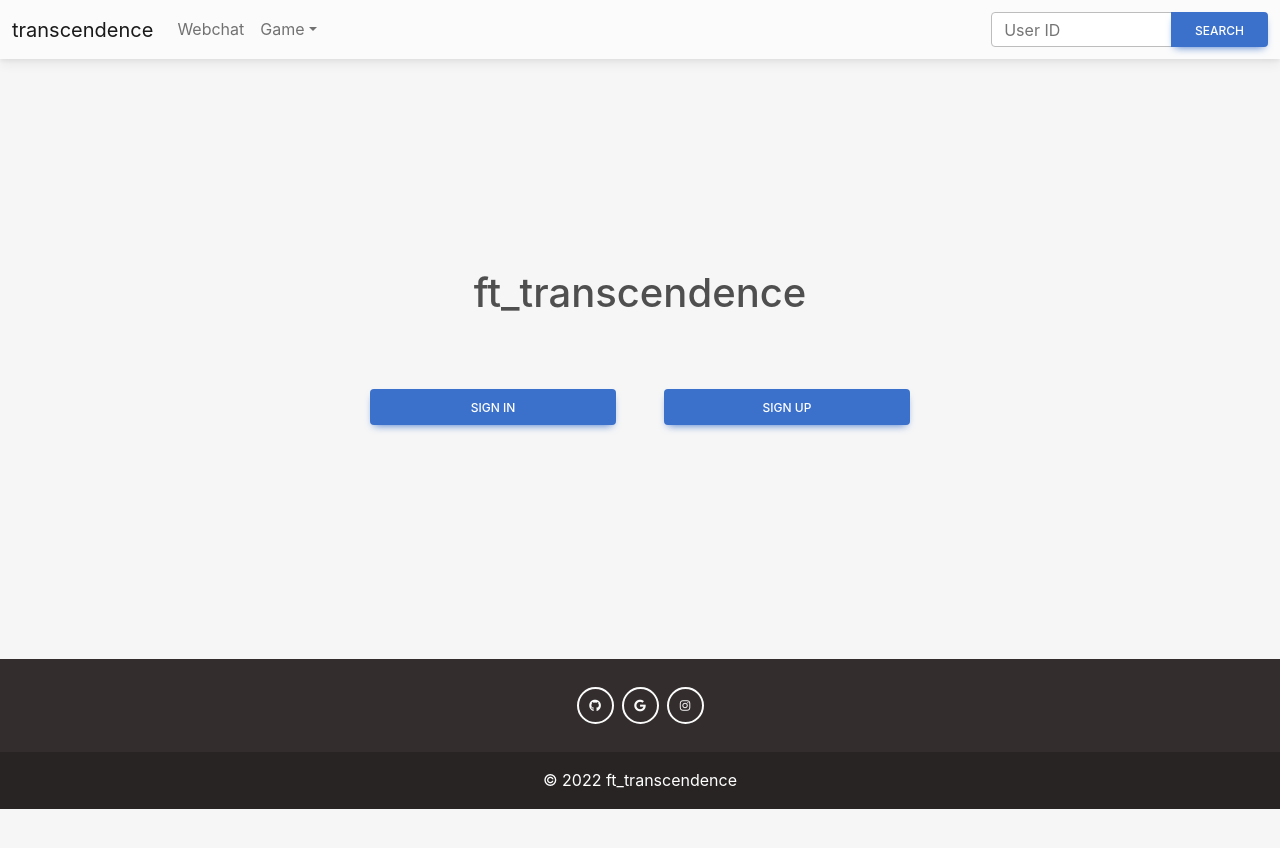
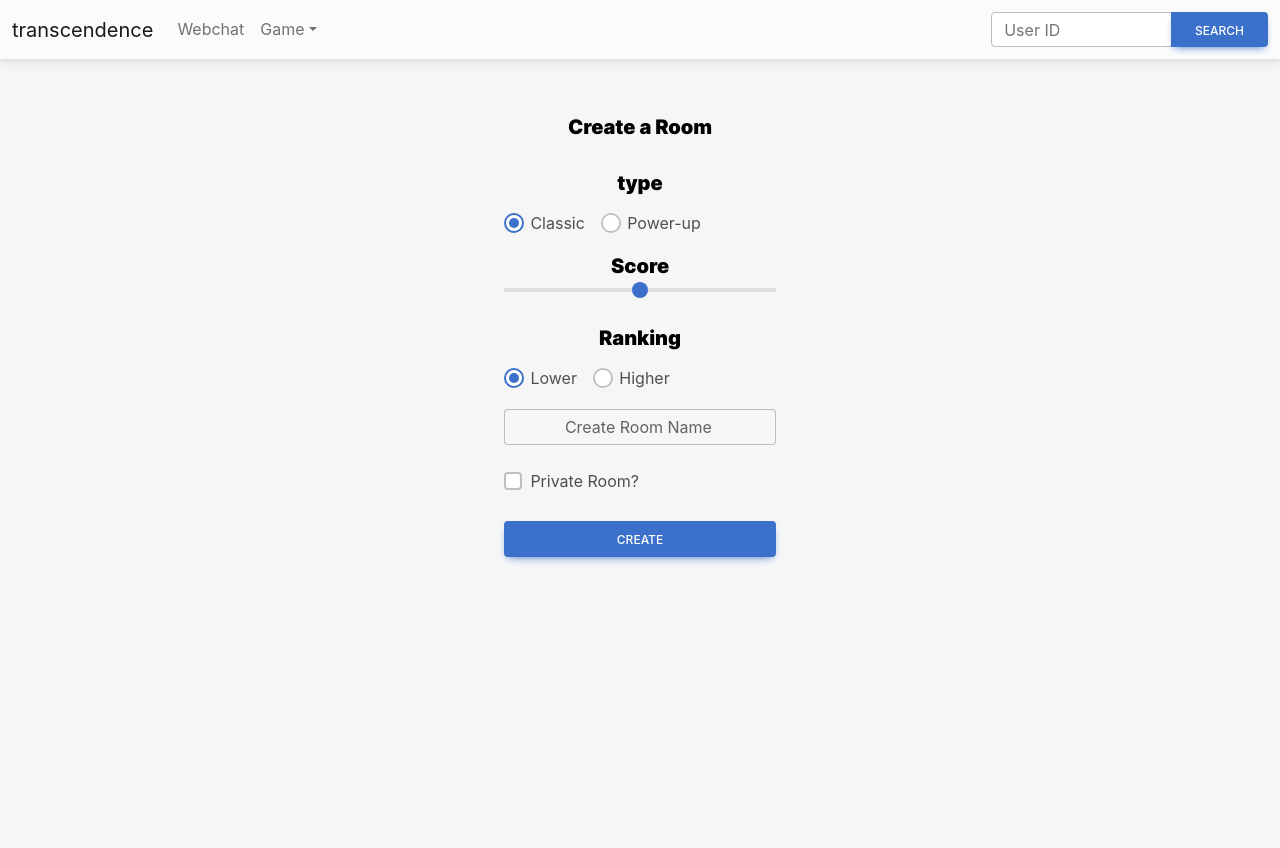
Before and after one commit to wendrul/ft_transcendence, a React (Create React App) app in the folder srcs/react-frontend/: page /CreateRoom in a window 1280 px wide. Shown: the top 848 px of the page. Before the commit the page ends 809 px from the top, so only its background shows below. Built offline with nearby package versions, Linux system fonts and the light colour scheme; no server answers.

Commit message:
add createRoom

```diff
--- a/srcs/react-frontend/src/App.tsx
+++ b/srcs/react-frontend/src/App.tsx
@@ -9,11 +9,11 @@ function App() {
   return (
         <div className="h-100">
           <NavbarComponent />
-          <div className="t_body h-75">
+          <div className="t_body h-100">
             <RoutesHandler>
             </RoutesHandler>
           </div>
-        <FooterComponent />
+       {/* <FooterComponent /> */}
         </div>
   );
 }
--- a/srcs/react-frontend/src/Routes.tsx
+++ b/srcs/react-frontend/src/Routes.tsx
@@ -6,7 +6,7 @@ import SignUp from './pages/SignUp/SignUp';
 import Username from './pages/Username/Username';
 import History from './pages/History/History';
 import Profile from './pages/Profile/Profile';
-import { useAppSelector } from './_helpers/hooks';
+import CreateRoom from './pages/CreateRoom/CreateRoom';
 import UsernameRedirect from './pages/Username/UsernameRedirect';
 
 
@@ -17,8 +17,9 @@ class RoutesHandler extends React.Component {
     return (
       <Routes>
         <Route  path ='/' element={<UsernameRedirect component={<HomePage/>} />} />
-        <Route  path ='/:code' element={<UsernameRedirect component={<HomePage/>} />} />
+       {/* <Route  path ='/:code' element={<UsernameRedirect component={<HomePage/>} />} /> */}
         <Route  path ='/username' element={<Username/>} />
+             <Route  path ='/CreateRoom' element={<CreateRoom/>} /> {/* poner el component cuando todo sirva */}
         <Route  path ='/signin' element={<UsernameRedirect component={<SignIn/>} />} />
         <Route  path ='/signup' element={<UsernameRedirect component={<SignUp/>} />} />
         <Route  path ='/profile' element={<UsernameRedirect component={<Profile/>} />} />
--- a/srcs/react-frontend/src/components/Navbar/Navbar.tsx
+++ b/srcs/react-frontend/src/components/Navbar/Navbar.tsx
@@ -82,7 +82,7 @@ export default function NavbarComponent() {
                     <MDBDropdownLink>Users connected</MDBDropdownLink>
                   </MDBDropdownItem>
                   <MDBDropdownItem>
-                    <MDBDropdownLink>Friends connected</MDBDropdownLink>
+                    <MDBDropdownLink href='/CreateRoom'>Create Room</MDBDropdownLink>
                   </MDBDropdownItem>
                   <MDBDropdownItem>
                     <MDBDropdownLink>Quick game</MDBDropdownLink>
--- /dev/null
+++ b/srcs/react-frontend/src/components/Range/Range.tsx
@@ -0,0 +1,18 @@
+import React, { useState } from 'react';
+import { MDBRange } from 'mdb-react-ui-kit';
+
+export default function RangeComponent() {
+  return (
+    <MDBRange
+      defaultValue={5}
+      min='1'
+      max='10'
+      step='1'
+      id='customRange3'
+      label='Score'
+      labelClass='text-center w-100'
+    />
+  );
+}
+
+export {RangeComponent}
--- /dev/null
+++ b/srcs/react-frontend/src/pages/CreateRoom/CreateRoom.tsx
@@ -0,0 +1,120 @@
+import React, { useState, useEffect, ChangeEvent } from 'react';
+import {
+	MDBBtn,
+	MDBRow,
+	MDBCol,
+  MDBRadio,
+  MDBRange,
+	MDBInput,
+  MDBCheckbox
+  } from 'mdb-react-ui-kit';
+import "./CreateRoom.css";
+import { useAppDispatch, useAppSelector } from '../../_helpers/hooks';
+import { useNavigate } from 'react-router-dom';
+
+import RangeComponent from '../../components/Range/Range';
+
+function CreateRoom() {
+	const dispatch = useAppDispatch();
+	const navigate = useNavigate();
+	const authentication = useAppSelector<any>(state => state.authentication);
+	const alert = useAppSelector<any>(state => state.alert);
+
+	useEffect(() => {
+		document.title = "CreateRoom";
+
+	}, [])
+
+  const [room, setRoom] = useState({
+    name: '',
+    password: '',
+    score: "5",
+    type: 'classic',
+    ranking: 'lower',
+    isprivate: false,
+  });
+
+	const onSubmit = (event: React.FormEvent<HTMLFormElement>) => {
+		event.preventDefault();
+    console.log(room);
+	//	dispatch(userActions.signup(firstName, lastName, email, password));
+	}
+
+  const handleChangeNameRoom = function(event: ChangeEvent<HTMLInputElement>) {
+    setRoom({...room,
+      name: event?.currentTarget?.value
+    });
+  }
+
+  const handleChangePasswordRoom = function(event: ChangeEvent<HTMLInputElement>) {
+    setRoom({...room,
+      password: event?.currentTarget?.value
+    });
+  }
+
+  const handlePrivate = function(event: ChangeEvent<HTMLInputElement>) {
+    setRoom({...room, isprivate: event?.currentTarget?.value == "true"? true: false })
+  }
+
+
+  return (
+    <>
+        <div className="p-5 bd-highlight justify-content-center d-flex">
+          <div className="p-2 d-flex flex-column bd-highlight col-example col-md-6 align-items-center justify-content-center h-100 w-100">
+            <div className="d-flex flex-column align-items-center justify-content-center w-75 mb-3">
+               <p className="register_btn mb-3">
+                Create a Room
+              </p>
+            </div>
+
+            <div className="d-flex flex-column align-items-center justify-content-center w-75 pb-5 mb-3">
+              <form onSubmit={onSubmit}>
+                <div className="register_btn mb-3">
+                  <p className="register_btn mb-3">
+                    type
+                  </p>
+                  <MDBRadio name='inlineRadio' id='inlineRadio1' onChange={(event: ChangeEvent<HTMLInputElement>) => setRoom({...room, ranking: "classic"})} label='Classic' defaultChecked inline
+                  />
+                  <MDBRadio name='inlineRadio' id='inlineRadio2' onChange={(event: ChangeEvent<HTMLInputElement>) => setRoom({...room, ranking: "power-up"})} label='Power-up' inline
+                  />
+                </div>
+                <div className="register_btn mb-3">
+                  <p className="register_btn mb-0">
+                      Score
+                    </p>
+                  <MDBRange
+                    onChange={(event: ChangeEvent<HTMLInputElement>) => setRoom({...room, score: event?.currentTarget?.value})}
+                    value={room.score}
+                    min='1'
+                    max='9'
+                    step='1'
+                    id='customRange3'
+
+                    labelClass='text-center w-100'
+                  />
+                </div>
+                <div className="register_btn mb-3">
+                  <p className="register_btn mb-3">
+                    Ranking
+                  </p>
+                  <MDBRadio name='rankingRadio' id='rankingRadio1' onChange={(event: ChangeEvent<HTMLInputElement>) => setRoom({...room, type: "lower"})} defaultChecked label='Lower' inline />
+                  <MDBRadio name='rankingRadio' id='rankingRadio2' onChange={(event: ChangeEvent<HTMLInputElement>) => setRoom({...room, type: "higher"})} label='Higher' inline />
+                </div>
+                <MDBInput className='mb-4 text-center' onChange={handleChangeNameRoom} type='text' label='Create Room Name' labelClass='text-center w-100' required />
+                <MDBCheckbox name='flexCheck' value={ room.isprivate == false? "true":"false" } id='flexCheckDefault' onChange={handlePrivate} label='Private Room?' />
+                {
+                  room.isprivate &&
+                  <MDBInput className='text-center' onChange={handleChangePasswordRoom} type='text' label='Password'labelClass='text-center w-100'required />
+                }
+                <MDBBtn type='submit' className='mt-4' block>
+                  create
+                </MDBBtn>
+              </form>
+            </div>
+          </div>
+        </div>
+    </>
+  );
+}
+
+export default CreateRoom;
--- a/srcs/react-frontend/src/pages/Home/HomePage.tsx
+++ b/srcs/react-frontend/src/pages/Home/HomePage.tsx
@@ -21,7 +21,7 @@ function HomePage() {
 	}, [])
 
   return (
-    <div className="p-5 row bd-highlight justify-content-center h-100">
+    <div className="p-5 bd-highlight justify-content-center h-75 d-flex">
       <div className="p-2 d-flex flex-column bd-highlight col-example col-md-6 align-items-center justify-content-center h-100">
 
         <div className="d-flex flex-column align-items-center justify-content-center w-75 pb-5 mb-3">
--- a/srcs/react-frontend/src/pages/SignIn/SignIn.tsx
+++ b/srcs/react-frontend/src/pages/SignIn/SignIn.tsx
@@ -44,8 +44,8 @@ function SignIn() {
   return (
 	<>
 		{ !authentication.loggedIn &&
-			<div className="p-5 row bd-highlight justify-content-center">
-				<div className="p-2 d-flex flex-column bd-highlight col-example col-md-6 align-items-center justify-content-center h-100">
+			<div className="p-5 bd-highlight justify-content-center d-flex">
+				<div className="p-2 d-flex flex-column bd-highlight col-example col-md-6 align-items-center justify-content-center h-100 w-100">
 					<div className="d-flex flex-column align-items-center justify-content-center w-75 pb-5 mb-3">
 						<p className="register_btn mb-3">
 							If you don't have an account
--- a/srcs/react-frontend/src/pages/SignUp/SignUp.tsx
+++ b/srcs/react-frontend/src/pages/SignUp/SignUp.tsx
@@ -52,8 +52,8 @@ function SignUp() {
   return (
     <>
       { !authentication.loggedIn &&
-        <div className="p-5 row bd-highlight justify-content-center">
-          <div className="p-2 d-flex flex-column bd-highlight col-example col-md-6 align-items-center justify-content-center h-100">
+        <div className="p-5 bd-highlight justify-content-center d-flex">
+          <div className="p-2 d-flex flex-column bd-highlight col-example col-md-6 align-items-center justify-content-center h-100 w-100">
             <div className="d-flex flex-column align-items-center justify-content-center w-75 pb-5 mb-3">
                <p className="register_btn mb-3">
                 If you have an account you can
--- a/srcs/react-frontend/src/pages/Username/Username.tsx
+++ b/srcs/react-frontend/src/pages/Username/Username.tsx
@@ -21,7 +21,6 @@ function Username() {
 
 	useEffect(() => {
 		document.title = "Username";
-    console.log(userData);
 		if (!userData.updated && !userData.updating && !authentication.initial &&
       ((!authentication.loggedIn && !authentication.loggingIn)
       || (authentication.loggedIn && userData.data?.login)))
@@ -32,15 +31,6 @@ function Username() {
 		if(user && Object.keys(user).length === 0)
       setUser(userData.data);
 	}, [authentication])
-
-  useEffect(() => {
-		if (userData.updated)
-    {
-      alert("HOLA");
-      navigate("/profile");
-    }
-	}, [userData])
-
 
 	const onSubmit = (event: React.FormEvent<HTMLFormElement>) => {
 		event.preventDefault();
@@ -54,8 +44,8 @@ function Username() {
   return (
     <>
       { authentication.loggedIn &&
-        <div className="p-5 row bd-highlight justify-content-center">
-          <div className="p-2 d-flex flex-column bd-highlight col-example col-md-6 align-items-center justify-content-center h-100">
+        <div className="p-5 bd-highlight justify-content-center d-flex">
+          <div className="p-2 d-flex flex-column bd-highlight col-example col-md-6 align-items-center justify-content-center h-100 w-100">
             <div className="d-flex flex-column align-items-center justify-content-center w-75 pb-5 mb-2">
               <p className="register_btn mb-3">
                   create your username
```
Also changed, not shown: srcs/react-frontend/src/pages/CreateRoom/CreateRoom.css (added).
